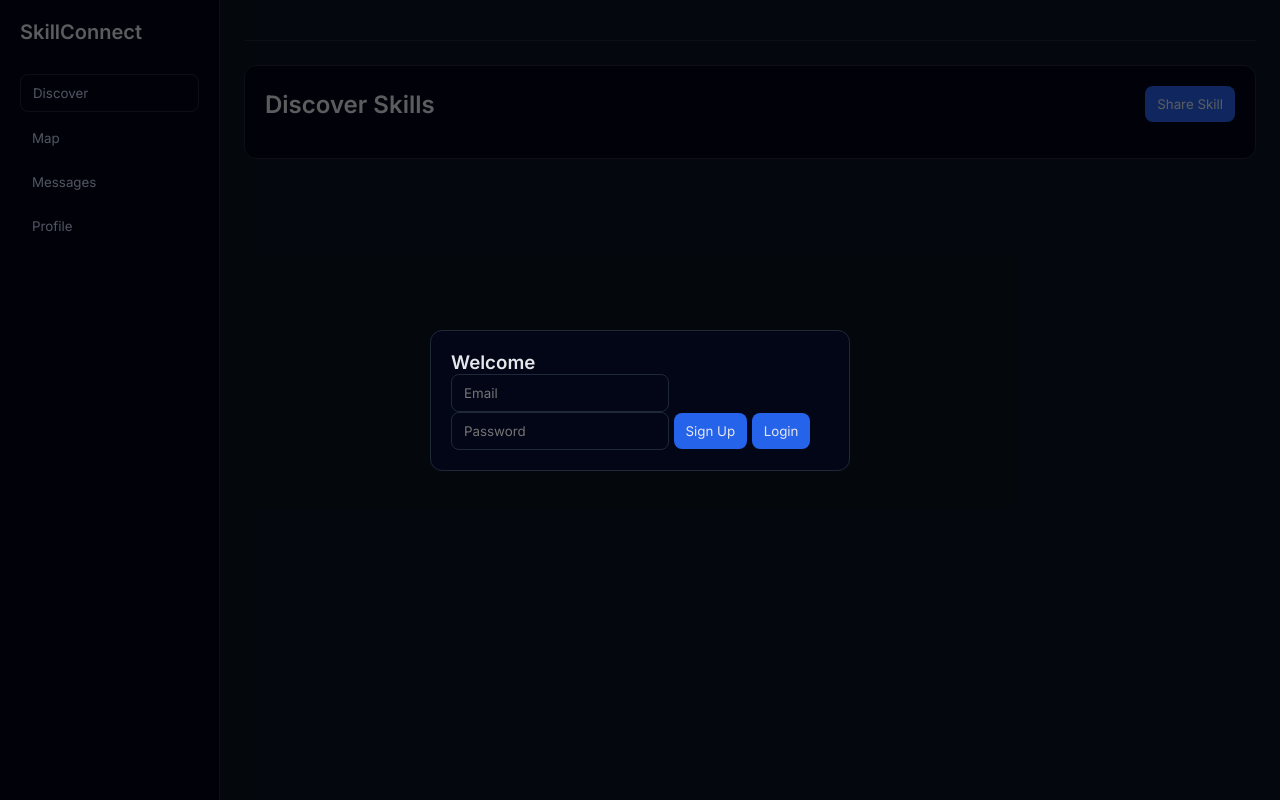
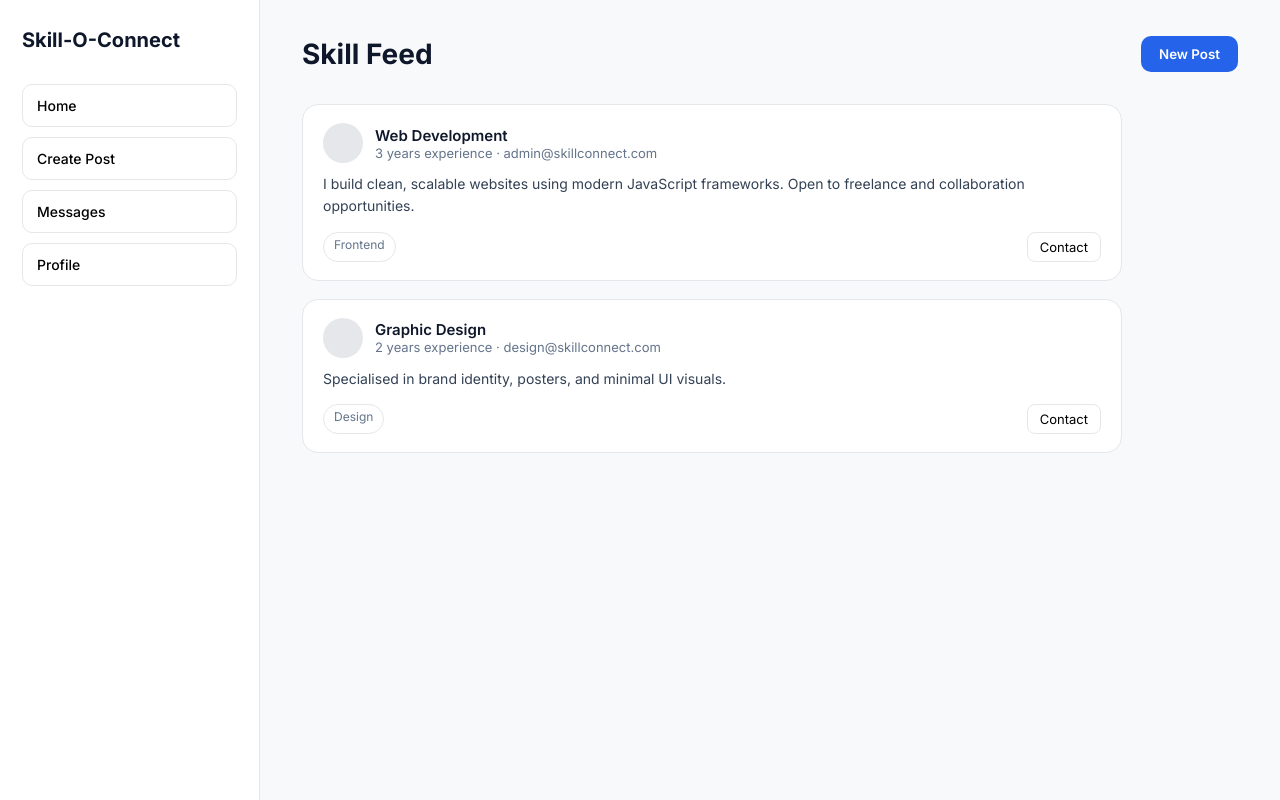
Before and after one commit to Yashvardhan4646/skill-o-connect, a plain HTML site: page main.html in a window 1280 px wide. Drawn offline with nearby package versions, Linux system fonts and the light colour scheme; no server answers.

Commit message:
Update main.html

```diff
--- a/main.html
+++ b/main.html
@@ -2,284 +2,269 @@
 <html lang="en">
 <head>
 <meta charset="UTF-8" />
-<meta name="viewport" content="width=device-width, initial-scale=1.0" />
-<title>SkillConnect</title>
+<meta name="viewport" content="width=device-width, initial-scale=1.0"/>
+<title>Skill-O-Connect</title>
 
-<!-- Font -->
-<link href="https://fonts.googleapis.com/css2?family=Inter:wght@400;500;600&display=swap" rel="stylesheet">
-
-<!-- Leaflet -->
-<link rel="stylesheet" href="https://unpkg.com/leaflet@1.9.4/dist/leaflet.css" />
-<script src="https://unpkg.com/leaflet@1.9.4/dist/leaflet.js"></script>
+<link href="https://fonts.googleapis.com/css2?family=Inter:wght@400;500;600;700&display=swap" rel="stylesheet">
 
 <style>
-/* ================= BASE ================= */
-* { box-sizing: border-box; margin: 0; padding: 0; font-family: 'Inter', sans-serif; }
-body { background: #0b1220; color: #e5e7eb; }
-
-button, input, textarea {
-  background: #020617;
-  border: 1px solid #1f2937;
-  color: #e5e7eb;
-  padding: 10px 12px;
-  border-radius: 8px;
-  outline: none;
+:root {
+  --bg: #f8f9fb;
+  --card: #ffffff;
+  --text: #0f172a;
+  --muted: #64748b;
+  --border: #e5e7eb;
+  --accent: #2563eb;
 }
 
-button { cursor: pointer; }
-button:hover { background: #020617; border-color: #334155; }
-
-.primary {
-  background: #2563eb;
-  border: none;
-}
-.primary:hover {
-  background: #1d4ed8;
+* {
+  margin: 0;
+  padding: 0;
+  box-sizing: border-box;
+  font-family: "Inter", system-ui, sans-serif;
 }
 
-/* ================= LAYOUT ================= */
+body {
+  background: var(--bg);
+  color: var(--text);
+}
+
+/* ---------- Layout ---------- */
+.app {
+  display: grid;
+  grid-template-columns: 260px 1fr;
+  min-height: 100vh;
+}
+
+/* ---------- Sidebar ---------- */
 .sidebar {
-  position: fixed;
-  left: 0; top: 0;
-  width: 220px;
-  height: 100vh;
-  background: #020617;
-  border-right: 1px solid #1f2937;
-  padding: 20px;
+  background: var(--card);
+  border-right: 1px solid var(--border);
+  padding: 28px 22px;
 }
 
 .logo {
   font-size: 20px;
-  font-weight: 600;
-  margin-bottom: 30px;
+  font-weight: 700;
+  margin-bottom: 32px;
 }
 
-.nav-btn {
+.nav button {
   width: 100%;
+  background: transparent;
+  border: 1px solid var(--border);
+  padding: 12px 14px;
+  margin-bottom: 10px;
+  border-radius: 10px;
+  font-size: 14px;
+  font-weight: 500;
   text-align: left;
-  margin-bottom: 8px;
-  background: transparent;
-  border: none;
-  color: #cbd5f5;
-}
-.nav-btn.active, .nav-btn:hover {
-  background: #020617;
-  border: 1px solid #1f2937;
+  cursor: pointer;
+  transition: 0.2s ease;
 }
 
-.main {
-  margin-left: 220px;
-  padding: 24px;
+.nav button:hover {
+  border-color: var(--accent);
+  color: var(--accent);
 }
 
-/* ================= TOPBAR ================= */
-.topbar {
+/* ---------- Main ---------- */
+.main {
+  padding: 36px 42px;
+}
+
+/* ---------- Header ---------- */
+.header {
   display: flex;
   justify-content: space-between;
   align-items: center;
-  margin-bottom: 24px;
-  border-bottom: 1px solid #1f2937;
-  padding-bottom: 16px;
+  margin-bottom: 32px;
 }
 
-/* ================= SECTIONS ================= */
-.section {
-  background: #020617;
-  border: 1px solid #1f2937;
-  border-radius: 12px;
-  padding: 20px;
-  margin-bottom: 20px;
+.header h1 {
+  font-size: 28px;
+  font-weight: 700;
 }
 
-.section-header {
-  display: flex;
-  justify-content: space-between;
-  align-items: center;
-  margin-bottom: 16px;
+.primary-btn {
+  background: var(--accent);
+  color: white;
+  border: none;
+  padding: 10px 18px;
+  border-radius: 10px;
+  font-weight: 600;
+  cursor: pointer;
 }
 
-/* ================= FEED CARDS ================= */
-.post-card {
-  display: flex;
-  gap: 14px;
-  padding: 14px;
-  border-radius: 10px;
-  border: 1px solid #1f2937;
-  background: #020617;
-  margin-bottom: 12px;
+.primary-btn:hover {
+  opacity: 0.9;
 }
 
-.post-card img {
-  width: 48px;
-  height: 48px;
-  border-radius: 50%;
-  object-fit: cover;
+/* ---------- Feed ---------- */
+.feed {
+  max-width: 820px;
 }
 
-.post-content h4 {
-  font-size: 15px;
-  font-weight: 600;
+.post {
+  background: var(--card);
+  border: 1px solid var(--border);
+  border-radius: 16px;
+  padding: 18px 20px;
+  margin-bottom: 18px;
+  transition: 0.2s ease;
 }
 
-.post-content p {
-  font-size: 13px;
-  color: #9ca3af;
-  margin-top: 2px;
+.post:hover {
+  transform: translateY(-2px);
 }
 
-/* ================= MAP ================= */
-#map {
-  width: 100%;
-  height: 420px;
-  border-radius: 10px;
-}
-
-/* ================= MODALS ================= */
-.modal {
-  display: none;
-  position: fixed;
-  inset: 0;
-  background: rgba(0,0,0,0.6);
-  justify-content: center;
+/* ---------- Post Header ---------- */
+.post-head {
+  display: flex;
   align-items: center;
-  z-index: 50;
-}
-
-.modal-content {
-  background: #020617;
-  border: 1px solid #1f2937;
-  border-radius: 12px;
-  padding: 20px;
-  width: 90%;
-  max-width: 420px;
-}
-
-/* ================= PROFILE ================= */
-#profile-pic {
-  width: 72px;
-  height: 72px;
-  border-radius: 50%;
-  object-fit: cover;
+  gap: 12px;
   margin-bottom: 10px;
 }
 
-/* ================= RESPONSIVE ================= */
-@media (max-width: 768px) {
-  .sidebar { display: none; }
-  .main { margin-left: 0; }
+.avatar {
+  width: 40px;
+  height: 40px;
+  border-radius: 50%;
+  background: #e5e7eb;
+}
+
+.post-title {
+  font-weight: 600;
+  font-size: 15px;
+}
+
+.post-meta {
+  font-size: 13px;
+  color: var(--muted);
+}
+
+/* ---------- Post Body ---------- */
+.post-body {
+  font-size: 14px;
+  color: #334155;
+  line-height: 1.6;
+  margin-top: 8px;
+}
+
+/* ---------- Actions ---------- */
+.post-actions {
+  display: flex;
+  justify-content: space-between;
+  margin-top: 14px;
+}
+
+.tag {
+  font-size: 12px;
+  border: 1px solid var(--border);
+  padding: 4px 10px;
+  border-radius: 999px;
+  color: var(--muted);
+}
+
+.action-btn {
+  background: transparent;
+  border: 1px solid var(--border);
+  padding: 6px 12px;
+  border-radius: 8px;
+  font-size: 13px;
+  cursor: pointer;
+}
+
+.action-btn:hover {
+  border-color: var(--accent);
+  color: var(--accent);
+}
+
+/* ---------- Responsive ---------- */
+@media (max-width: 900px) {
+  .app {
+    grid-template-columns: 1fr;
+  }
+  .sidebar {
+    display: none;
+  }
+  .main {
+    padding: 24px;
+  }
 }
 </style>
 </head>
 
 <body>
 
-<!-- SIDEBAR -->
-<div class="sidebar">
-  <div class="logo">SkillConnect</div>
-  <button class="nav-btn active" id="nav-feed">Discover</button>
-  <button class="nav-btn" id="nav-map">Map</button>
-  <button class="nav-btn" id="nav-messages">Messages</button>
-  <button class="nav-btn" id="nav-profile">Profile</button>
+<div class="app">
+
+  <!-- Sidebar -->
+  <aside class="sidebar">
+    <div class="logo">Skill-O-Connect</div>
+    <div class="nav">
+      <button>Home</button>
+      <button>Create Post</button>
+      <button>Messages</button>
+      <button>Profile</button>
+    </div>
+  </aside>
+
+  <!-- Main -->
+  <main class="main">
+
+    <div class="header">
+      <h1>Skill Feed</h1>
+      <button class="primary-btn">New Post</button>
     </div>
 
-<!-- MAIN -->
-<div class="main">
+    <section class="feed">
 
-  <!-- TOPBAR -->
-  <div class="topbar">
-    <div id="user-email-top"></div>
-    <button id="logout-btn" class="primary" style="display:none;">Logout</button>
-  </div>
-
-  <!-- FEED -->
-  <div class="section" id="feed-section">
-    <div class="section-header">
-      <h2>Discover Skills</h2>
-      <button class="primary" id="openModalBtn">Share Skill</button>
-    </div>
-    <div id="posts"></div>
-  </div>
-
-  <!-- MAP -->
-  <div class="section" id="map-section" style="display:none;">
-    <h2>Nearby Users</h2>
-    <div id="map"></div>
-  </div>
-
-  <!-- MESSAGES -->
-  <div class="section" id="dm-section" style="display:none;">
-    <h2>Messages</h2>
-    <input id="dm-to" placeholder="Recipient email">
-    <input id="dm-msg" placeholder="Message">
-    <button class="primary" id="send-dm-btn">Send</button>
-    <div id="dm-messages"></div>
-  </div>
-
-  <!-- PROFILE -->
-  <div class="section" id="profile-section" style="display:none;">
-    <h2>Your Profile</h2>
-    <img src="https://via.placeholder.com/72" id="profile-pic">
-    <input type="file" id="profile-upload">
-    <button class="primary" id="upload-pic-btn">Upload</button>
-    <hr style="margin:16px 0;border-color:#1f2937;">
-    <div id="your-posts"></div>
-  </div>
-
-</div>
-
-<!-- POST MODAL -->
-<div id="postModal" class="modal">
-  <div class="modal-content">
-    <h3>Share Skill</h3>
-    <input id="skill" placeholder="Skill">
-    <input id="location" placeholder="Location">
-    <input id="experience" placeholder="Experience">
-    <textarea id="description" placeholder="Description"></textarea>
-    <button class="primary" id="post-btn">Publish</button>
+      <!-- Post -->
+      <div class="post">
+        <div class="post-head">
+          <div class="avatar"></div>
+          <div>
+            <div class="post-title">Web Development</div>
+            <div class="post-meta">3 years experience · admin@skillconnect.com</div>
           </div>
         </div>
 
-<!-- LOGIN -->
-<div id="loginPopup" class="modal">
-  <div class="modal-content">
-    <h3>Welcome</h3>
-    <input id="email" placeholder="Email">
-    <input id="password" type="password" placeholder="Password">
-    <button class="primary" id="signup-btn">Sign Up</button>
-    <button class="primary" id="login-btn">Login</button>
+        <div class="post-body">
+          I build clean, scalable websites using modern JavaScript frameworks.
+          Open to freelance and collaboration opportunities.
+        </div>
+
+        <div class="post-actions">
+          <span class="tag">Frontend</span>
+          <button class="action-btn">Contact</button>
         </div>
       </div>
 
-<!-- FIREBASE + YOUR SCRIPTS -->
-<script src="https://www.gstatic.com/firebasejs/9.23.0/firebase-app-compat.js"></script>
-<script src="https://www.gstatic.com/firebasejs/9.23.0/firebase-auth-compat.js"></script>
-<script src="https://www.gstatic.com/firebasejs/9.23.0/firebase-database-compat.js"></script>
-<script src="https://www.gstatic.com/firebasejs/9.23.0/firebase-storage-compat.js"></script>
+      <!-- Post -->
+      <div class="post">
+        <div class="post-head">
+          <div class="avatar"></div>
+          <div>
+            <div class="post-title">Graphic Design</div>
+            <div class="post-meta">2 years experience · design@skillconnect.com</div>
+          </div>
+        </div>
 
-<script src="js/app.js"></script>
-<script src="js/ui.js"></script>
-<script src="js/auth.js"></script>
-<script src="js/posts.js"></script>
-<script src="js/profile.js"></script>
-<script src="js/chat.js"></script>
-<script src="js/map.js"></script>
+        <div class="post-body">
+          Specialised in brand identity, posters, and minimal UI visuals.
+        </div>
 
-<script>
-/* NAV */
-const sections = ['feed','map','messages','profile'];
-sections.forEach(s=>{
-  document.getElementById('nav-'+s).onclick=()=>{
-    sections.forEach(x=>document.getElementById(x+'-section').style.display='none');
-    document.getElementById(s+'-section').style.display='block';
-    sections.forEach(x=>document.getElementById('nav-'+x).classList.remove('active'));
-    document.getElementById('nav-'+s).classList.add('active');
-  }
-});
+        <div class="post-actions">
+          <span class="tag">Design</span>
+          <button class="action-btn">Contact</button>
+        </div>
+      </div>
 
-/* MODAL */
-openModalBtn.onclick=()=>postModal.style.display='flex';
-window.onclick=e=>{ if(e.target===postModal) postModal.style.display='none'; };
-</script>
+    </section>
+
+  </main>
+</div>
 
 </body>
 </html>
```
Lines whose indentation alone changed are shown as unchanged.
